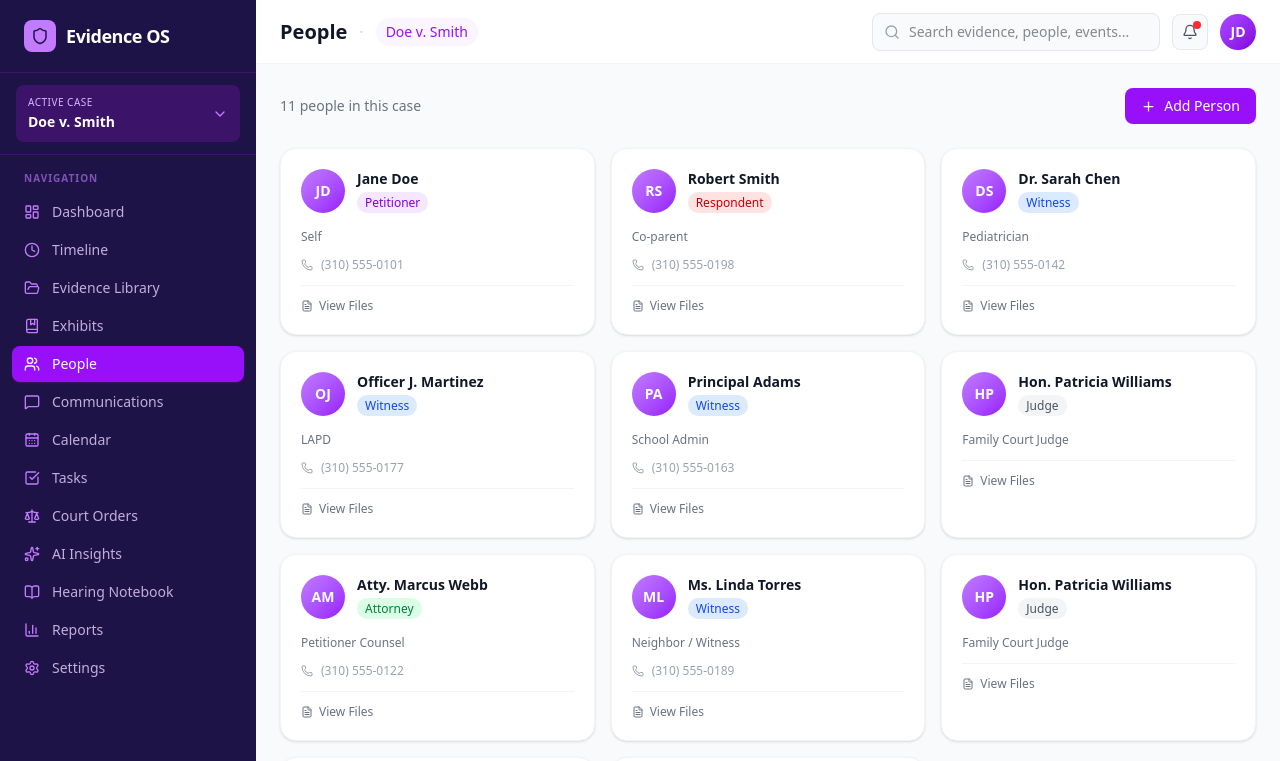
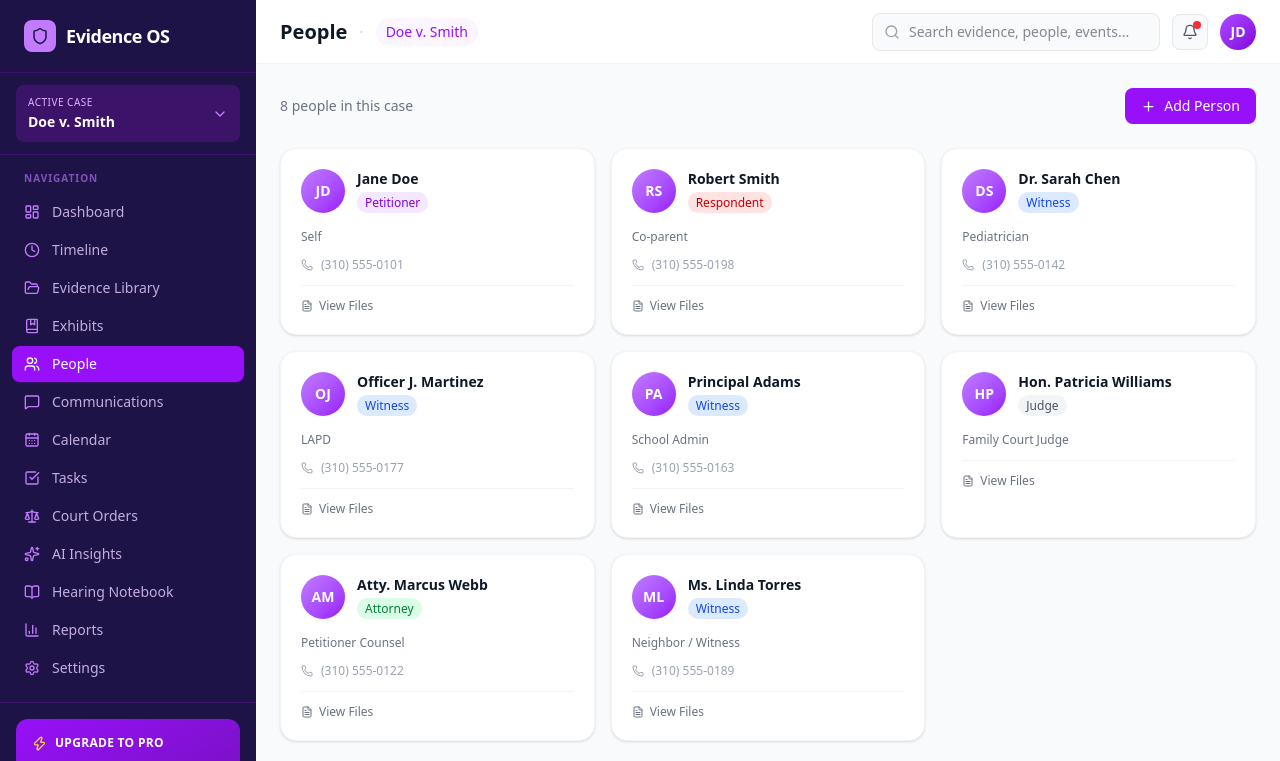
Before and after one commit to aandcmatos-dotcom/EvidenceOS, a Next.js app: page /people in a window 1280 px wide. Shown: the top 761 px of the page. Built offline with nearby package versions, Linux system fonts and the light colour scheme.

Commit message:
Fix duplicate keys on People page — remove redundant hardcoded entries already in mockPeople

```diff
--- a/app/people/page.tsx
+++ b/app/people/page.tsx
@@ -9,18 +9,13 @@ const roleColors: Record<string, string> = {
   Attorney: "bg-green-100 text-green-700",
 };
 
-const allPeople = [
-  ...mockPeople,
-  { id: 6, name: "Hon. Patricia Williams", role: "Judge", relationship: "Family Court Judge", phone: "" },
-  { id: 7, name: "Atty. Marcus Webb", role: "Attorney", relationship: "Petitioner Counsel", phone: "(310) 555-0122" },
-  { id: 8, name: "Ms. Linda Torres", role: "Witness", relationship: "Neighbor / Witness", phone: "(310) 555-0189" },
-];
+const allPeople = mockPeople;
 
 export default function PeoplePage() {
   return (
     <AppLayout title="People">
       <div className="flex items-center justify-between mb-6">
-        <p className="text-gray-500 text-sm">{allPeople.length} people in this case</p>
+        <p className="text-gray-500 text-sm">{mockPeople.length} people in this case</p>
         <button className="flex items-center gap-2 px-4 py-2 bg-purple-600 text-white rounded-lg text-sm font-medium hover:bg-purple-700 transition-colors">
           <Plus size={15} /> Add Person
         </button>
```
